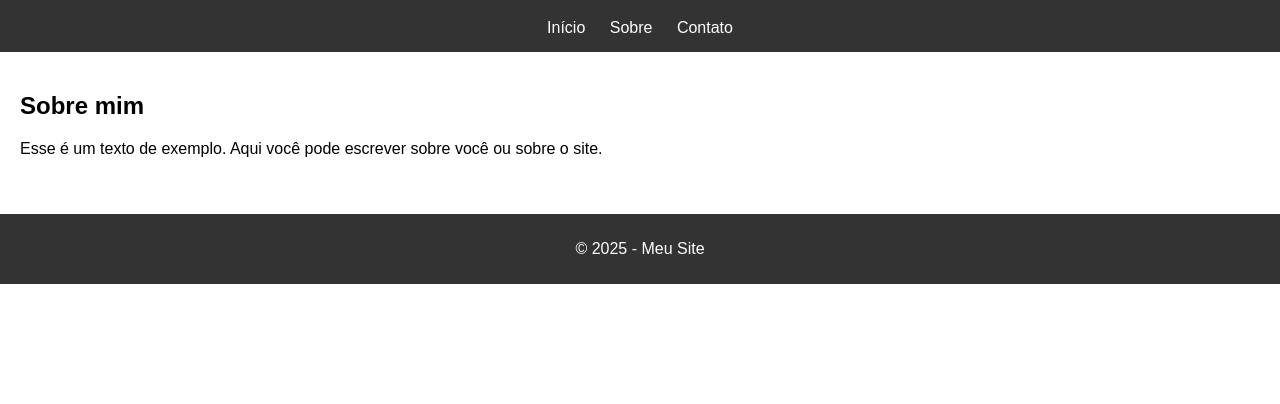
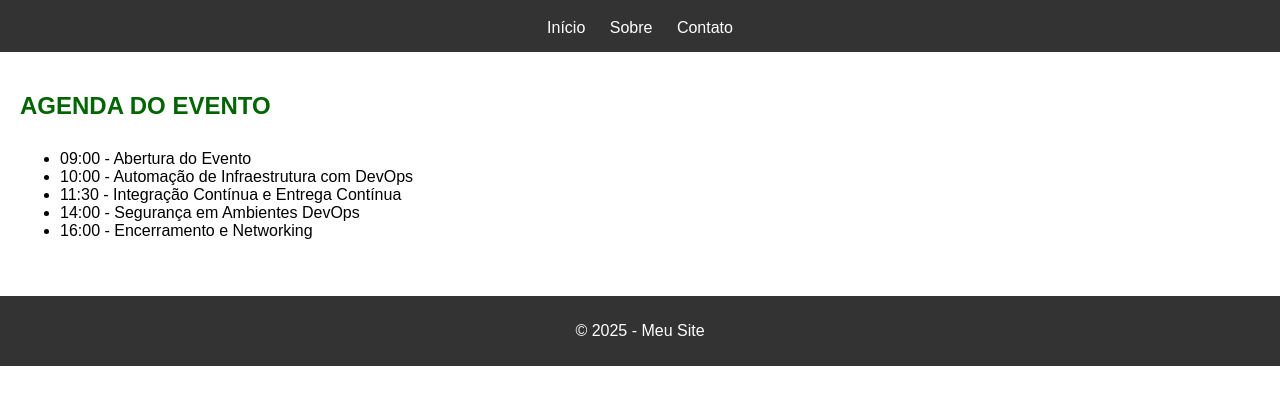
Before and after one commit to Dark25251/atividade, a plain HTML site: page index.html in a window 1280 px wide. Shown: the part 76-480 px from the top of the page. Drawn offline with Linux system fonts and the light colour scheme.

Commit message:
feat: Adiciona seção de agenda e estilização básica

```diff
--- a/index.html
+++ b/index.html
@@ -1,10 +1,12 @@
 <!DOCTYPE html>
 <html lang="pt-BR">
+
 <head>
     <meta charset="UTF-8">
     <title>Meu Primeiro Site</title>
     <link rel="stylesheet" href="style.css">
 </head>
+
 <body>
     <header>
         <h1>Bem-vindo ao meu site!</h1>
@@ -18,12 +20,21 @@
     </header>
 
     <main>
-<h2>Sobre mim</h2>
-<p>Esse é um texto de exemplo. Aqui você pode escrever sobre você ou sobre o site.</p>
+        <section id="agenda">
+            <h2>Agenda do Evento</h2>
+            <ul>
+                <li>09:00 - Abertura do Evento</li>
+                <li>10:00 - Automação de Infraestrutura com DevOps</li>
+                <li>11:30 - Integração Contínua e Entrega Contínua</li>
+                <li>14:00 - Segurança em Ambientes DevOps</li>
+                <li>16:00 - Encerramento e Networking</li>
+            </ul>
+        </section>
     </main>
 
     <footer>
         <p>&copy; 2025 - Meu Site</p>
     </footer>
 </body>
+
 </html>
--- a/style.css
+++ b/style.css
@@ -1,3 +1,9 @@
+h2 {
+  color: darkgreen;
+  text-transform: uppercase;
+  padding-bottom: 10px;
+}
+
 body {
   margin: 0;
   padding: 0;
```
Lines whose indentation alone changed are shown as unchanged.
